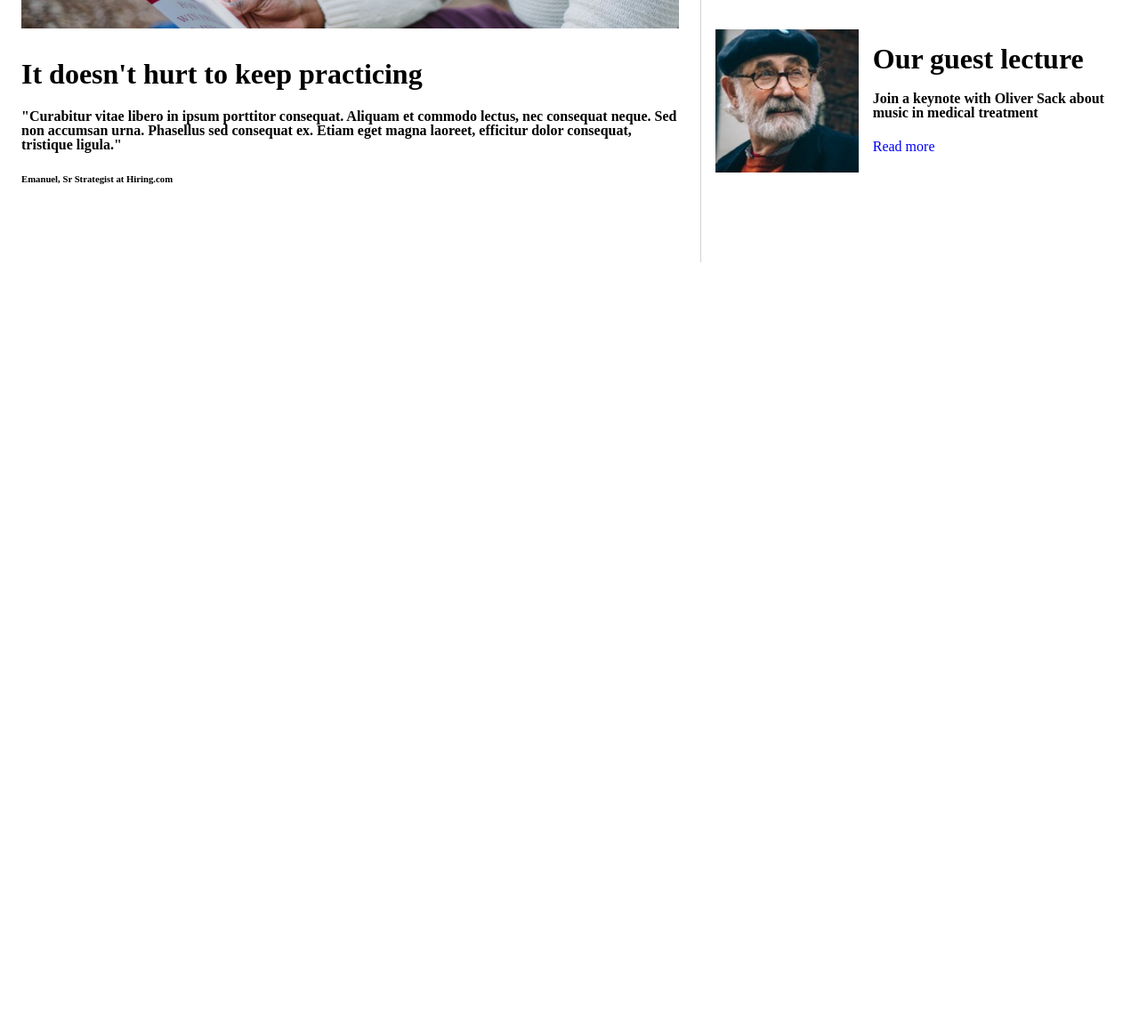
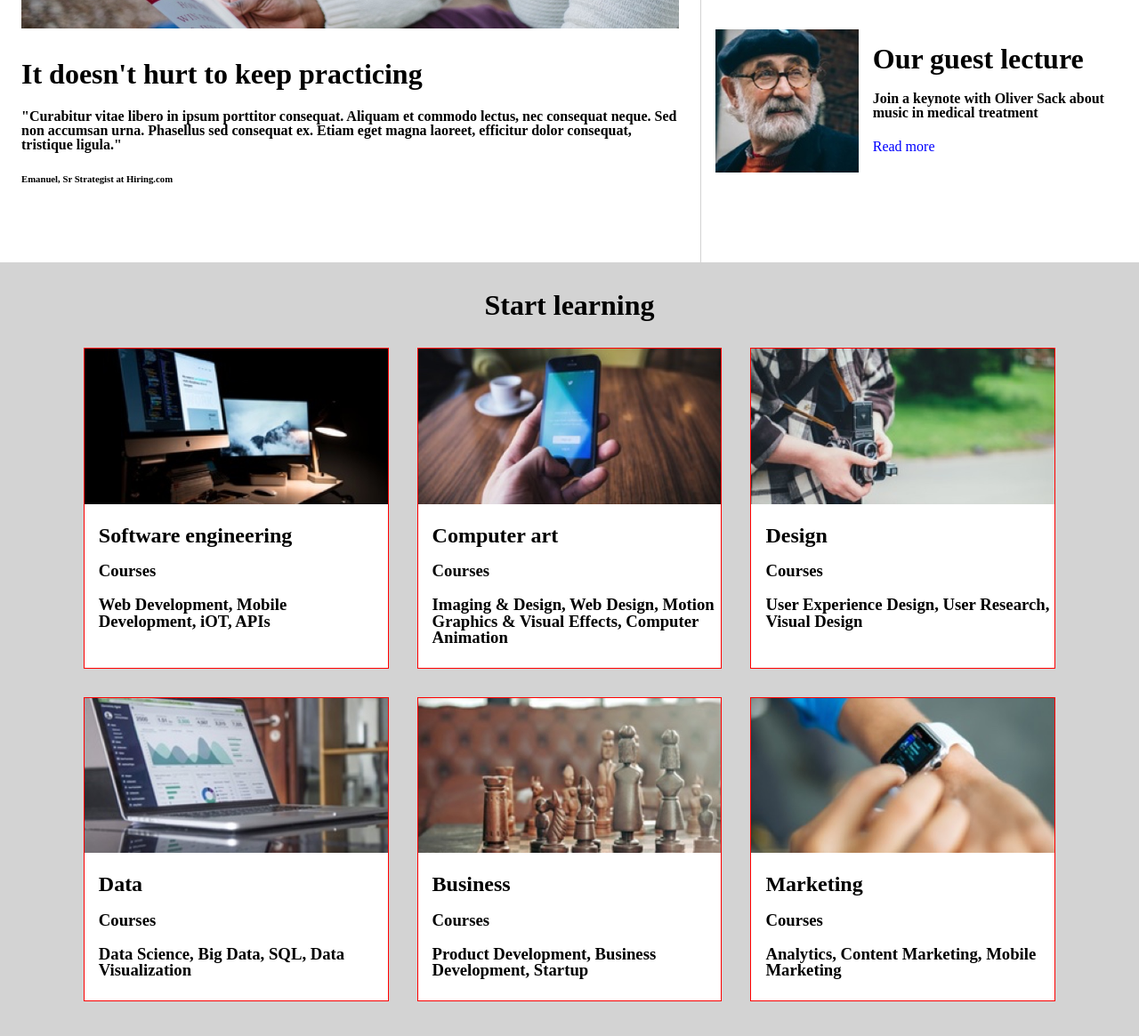
Before and after one commit to Holester1n/colmar-academy, a plain HTML site: page index.html in a window 1280 px wide. Shown: the part 1080-2245 px from the top of the page at 89% size. Before the commit the page ends 1375 px from the top, so only its background shows below. Drawn offline with Linux system fonts and the light colour scheme.

Commit message:
Добавлен раздел курсов и карточки с курсами

```diff
--- a/index.html
+++ b/index.html
@@ -68,5 +68,58 @@
                 </div>
             </div>
         </div>
+        <div class = "courses">
+            <h1>Start learning</h1>
+            <div class = "card-container">
+                <div class = "learning-card">
+                    <img src = "resources/images/course-software.jpg">
+                    <div class = "text-container">
+                        <h2>Software engineering</h2>
+                        <h3>Courses</h3>
+                        <h3>Web Development, Mobile Development, iOT, APIs</h3>
+                    </div>
+                </div>
+                <div class = "learning-card">
+                    <img src = "resources/images/course-computer-art.jpg">
+                    <div class = "text-container">
+                        <h2>Computer art</h2>
+                        <h3>Courses</h3>
+                        <h3>Imaging & Design, Web Design, Motion Graphics & Visual Effects, Computer Animation</h3>
+                    </div>
+                </div>
+                <div class = "learning-card">
+                    <img src = "resources/images/course-design.jpg">
+                    <div class = "text-container">
+                        <h2>Design</h2>
+                        <h3>Courses</h3>
+                        <h3>User Experience Design, User Research, Visual Design</h3>
+                    </div>
+                </div>
+                <div class = "learning-card">
+                    <img src = "resources/images/course-data.jpg">
+                    <div class = "text-container">
+                        <h2>Data</h2>
+                        <h3>Courses</h3>
+                        <h3>Data Science, Big Data, SQL, Data Visualization</h3>
+                    </div>
+                </div>
+                <div class = "learning-card">
+                    <img src = "resources/images/course-business.jpg">
+                    <div class = "text-container">
+                        <h2>Business</h2>
+                        <h3>Courses</h3>
+                        <h3>Product Development, Business Development, Startup</h3>
+                    </div>
+                </div>
+                <div class = "learning-card">
+                    <img src = "resources/images/course-marketing.jpg">
+                    <div class = "text-container">
+                        <h2>Marketing</h2>
+                        <h3>Courses</h3>
+                        <h3>Analytics, Content Marketing, Mobile Marketing</h3>
+                    </div>
+                </div>
+            </div>
+        </div>
     </body>
 </html>
--- a/resources/css/style.css
+++ b/resources/css/style.css
@@ -120,3 +120,39 @@ header a {
 .card-text a {
     color: blue;
 }
+
+.courses {
+    background-color: lightgray;
+    padding-bottom: 32px;
+}
+
+.courses h1 {
+    width: 100%;
+    display: block;
+    text-align: center;
+    padding: 32px 0px;
+    margin: 0;
+}
+
+.card-container {
+    margin: 0 72px 32px 72px;
+    max-width: 100%;
+    display: flex;
+    flex-wrap: wrap;
+    justify-content: center;
+    gap: 32px;
+}
+
+.learning-card {
+    width: 30%;
+    background-color: white;
+    border: red 1px solid;
+}
+
+.learning-card img {
+    max-width: 100%;
+}
+
+.learning-card .text-container {
+    margin: 16px auto 24px 16px;
+}
```
